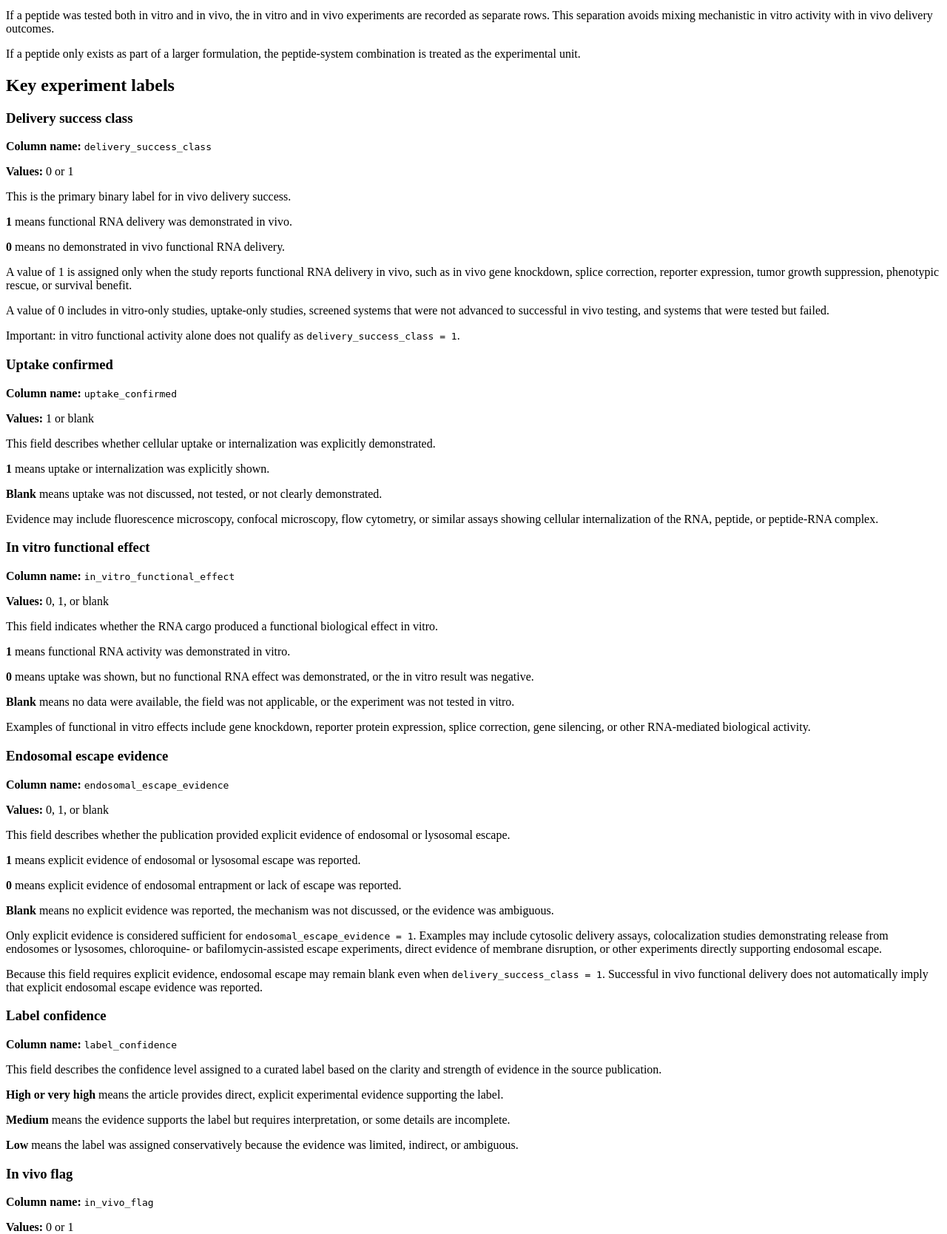
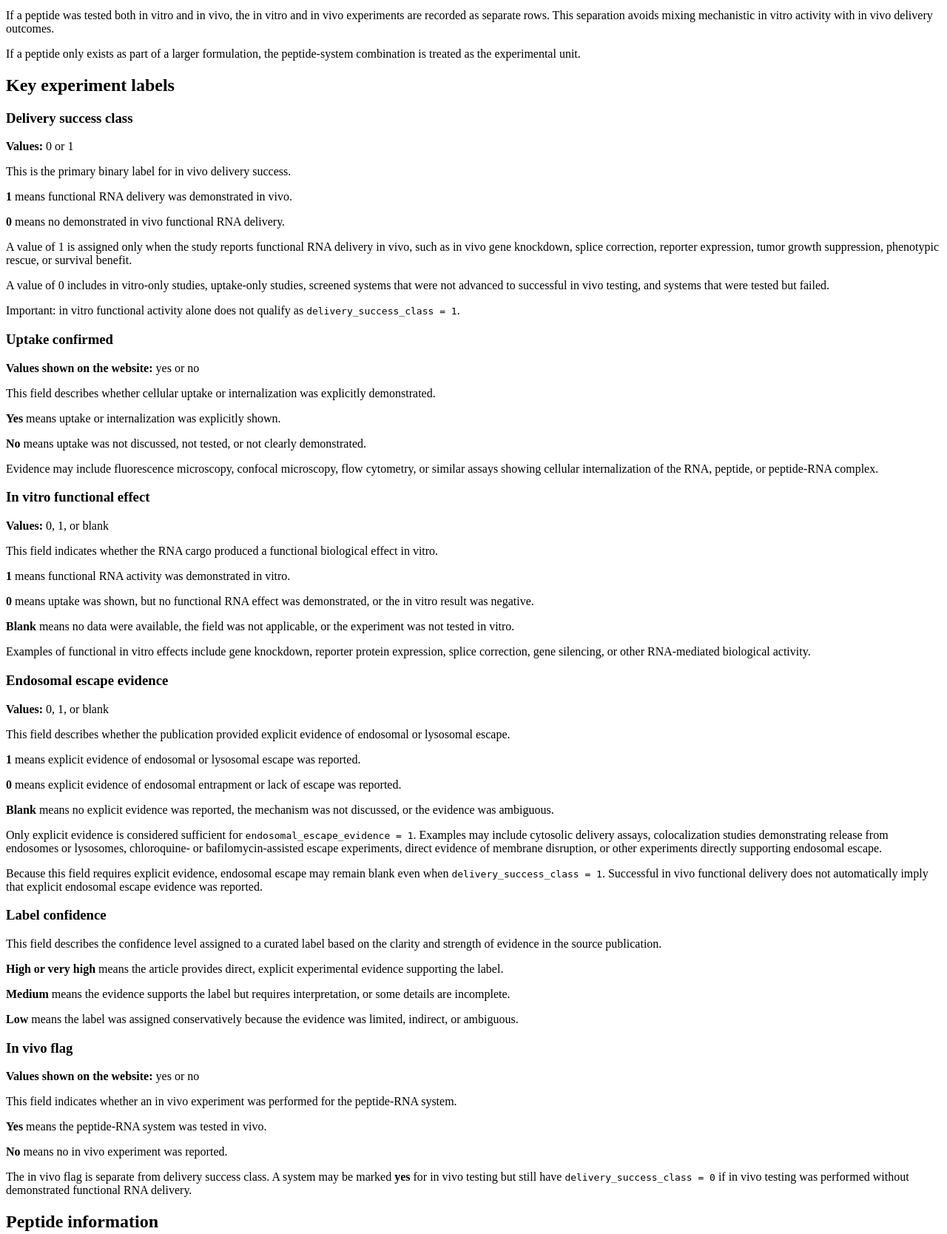
Before and after one commit to shakhawath/peprna-db, a Django app: page /help/ in a window 1280 px wide. Shown: the part 273-1941 px from the top of the page at 74% size. Run offline with Django 5.2, Linux system fonts and the light colour scheme.

Commit message:
Unify yes-no display and help text for experiment flags

```diff
--- a/core/templates/core/help.html
+++ b/core/templates/core/help.html
@@ -37,7 +37,6 @@
     <h2 id="key-experiment-labels">Key experiment labels</h2>
 
     <h3>Delivery success class</h3>
-    <p><strong>Column name:</strong> <code>delivery_success_class</code></p>
     <p><strong>Values:</strong> 0 or 1</p>
     <p>This is the primary binary label for in vivo delivery success.</p>
     <p><strong>1</strong> means functional RNA delivery was demonstrated in vivo.</p>
@@ -47,15 +46,13 @@
     <p>Important: in vitro functional activity alone does not qualify as <code>delivery_success_class = 1</code>.</p>
 
     <h3>Uptake confirmed</h3>
-    <p><strong>Column name:</strong> <code>uptake_confirmed</code></p>
-    <p><strong>Values:</strong> 1 or blank</p>
+    <p><strong>Values shown on the website:</strong> yes or no</p>
     <p>This field describes whether cellular uptake or internalization was explicitly demonstrated.</p>
-    <p><strong>1</strong> means uptake or internalization was explicitly shown.</p>
-    <p><strong>Blank</strong> means uptake was not discussed, not tested, or not clearly demonstrated.</p>
+    <p><strong>Yes</strong> means uptake or internalization was explicitly shown.</p>
+    <p><strong>No</strong> means uptake was not discussed, not tested, or not clearly demonstrated.</p>
     <p>Evidence may include fluorescence microscopy, confocal microscopy, flow cytometry, or similar assays showing cellular internalization of the RNA, peptide, or peptide-RNA complex.</p>
 
     <h3>In vitro functional effect</h3>
-    <p><strong>Column name:</strong> <code>in_vitro_functional_effect</code></p>
     <p><strong>Values:</strong> 0, 1, or blank</p>
     <p>This field indicates whether the RNA cargo produced a functional biological effect in vitro.</p>
     <p><strong>1</strong> means functional RNA activity was demonstrated in vitro.</p>
@@ -64,7 +61,6 @@
     <p>Examples of functional in vitro effects include gene knockdown, reporter protein expression, splice correction, gene silencing, or other RNA-mediated biological activity.</p>
 
     <h3>Endosomal escape evidence</h3>
-    <p><strong>Column name:</strong> <code>endosomal_escape_evidence</code></p>
     <p><strong>Values:</strong> 0, 1, or blank</p>
     <p>This field describes whether the publication provided explicit evidence of endosomal or lysosomal escape.</p>
     <p><strong>1</strong> means explicit evidence of endosomal or lysosomal escape was reported.</p>
@@ -74,19 +70,17 @@
     <p>Because this field requires explicit evidence, endosomal escape may remain blank even when <code>delivery_success_class = 1</code>. Successful in vivo functional delivery does not automatically imply that explicit endosomal escape evidence was reported.</p>
 
     <h3>Label confidence</h3>
-    <p><strong>Column name:</strong> <code>label_confidence</code></p>
     <p>This field describes the confidence level assigned to a curated label based on the clarity and strength of evidence in the source publication.</p>
     <p><strong>High or very high</strong> means the article provides direct, explicit experimental evidence supporting the label.</p>
     <p><strong>Medium</strong> means the evidence supports the label but requires interpretation, or some details are incomplete.</p>
     <p><strong>Low</strong> means the label was assigned conservatively because the evidence was limited, indirect, or ambiguous.</p>
 
     <h3>In vivo flag</h3>
-    <p><strong>Column name:</strong> <code>in_vivo_flag</code></p>
-    <p><strong>Values:</strong> 0 or 1</p>
+    <p><strong>Values shown on the website:</strong> yes or no</p>
     <p>This field indicates whether an in vivo experiment was performed for the peptide-RNA system.</p>
-    <p><strong>1</strong> means the peptide-RNA system was tested in vivo.</p>
-    <p><strong>0</strong> means no in vivo experiment was reported.</p>
-    <p>The <code>in_vivo_flag</code> is separate from <code>delivery_success_class</code>. A system may have <code>in_vivo_flag = 1</code> but <code>delivery_success_class = 0</code> if in vivo testing was performed but functional RNA delivery was not demonstrated.</p>
+    <p><strong>Yes</strong> means the peptide-RNA system was tested in vivo.</p>
+    <p><strong>No</strong> means no in vivo experiment was reported.</p>
+    <p>The in vivo flag is separate from delivery success class. A system may be marked <strong>yes</strong> for in vivo testing but still have <code>delivery_success_class = 0</code> if in vivo testing was performed without demonstrated functional RNA delivery.</p>
 
     <h2 id="peptide-information">Peptide information</h2>
     <p>PepRNA-DB contains curated peptide information extracted from the source literature.</p>
--- a/core/views.py
+++ b/core/views.py
@@ -11,14 +11,22 @@ import pandas as pd
 from .models import Experiment, Paper, Peptide
 
 
-def yes_no_blank(value):
+def yes_no_blank(value, blank_as_no=False):
     if value is None or value == "":
-        return ""
+        return "no" if blank_as_no else ""
     if value is True or value == 1 or str(value).strip().lower() in {"1", "true", "yes"}:
         return "yes"
     if value is False or value == 0 or str(value).strip().lower() in {"0", "false", "no"}:
         return "no"
     return value
+
+
+DISPLAY_AS_YES_NO = {
+    "in_vivo_flag": True,
+    "uptake_confirmed": True,
+    "in_vitro_functional_effect": False,
+    "endosomal_escape_evidence": False,
+}
 
 
 def model_field_rows(instance):
@@ -28,6 +36,8 @@ def model_field_rows(instance):
         if field.name in hidden_fields:
             continue
         value = getattr(instance, field.name)
+        if field.name in DISPLAY_AS_YES_NO:
+            value = yes_no_blank(value, blank_as_no=DISPLAY_AS_YES_NO[field.name])
         rows.append(
             {
                 "name": field.verbose_name.title(),
@@ -84,12 +94,14 @@ def browse(request):
     if in_vivo_flag == "yes":
         experiments = experiments.filter(in_vivo_flag=True)
     elif in_vivo_flag == "no":
-        experiments = experiments.filter(in_vivo_flag=False)
+        experiments = experiments.filter(Q(in_vivo_flag=False) | Q(in_vivo_flag__isnull=True))
 
     if uptake_confirmed == "yes":
         experiments = experiments.filter(uptake_confirmed=True)
     elif uptake_confirmed == "no":
-        experiments = experiments.filter(uptake_confirmed=False)
+        experiments = experiments.filter(
+            Q(uptake_confirmed=False) | Q(uptake_confirmed__isnull=True)
+        )
 
     paginator = Paginator(experiments, 100)
     page_obj = paginator.get_page(request.GET.get("page"))
@@ -101,8 +113,10 @@ def browse(request):
         experiment_rows.append(
             {
                 "experiment": experiment,
-                "in_vivo_flag": yes_no_blank(experiment.in_vivo_flag),
-                "uptake_confirmed": yes_no_blank(experiment.uptake_confirmed),
+                "in_vivo_flag": yes_no_blank(experiment.in_vivo_flag, blank_as_no=True),
+                "uptake_confirmed": yes_no_blank(
+                    experiment.uptake_confirmed, blank_as_no=True
+                ),
                 "in_vitro_functional_effect": yes_no_blank(
                     experiment.in_vitro_functional_effect
                 ),
```
